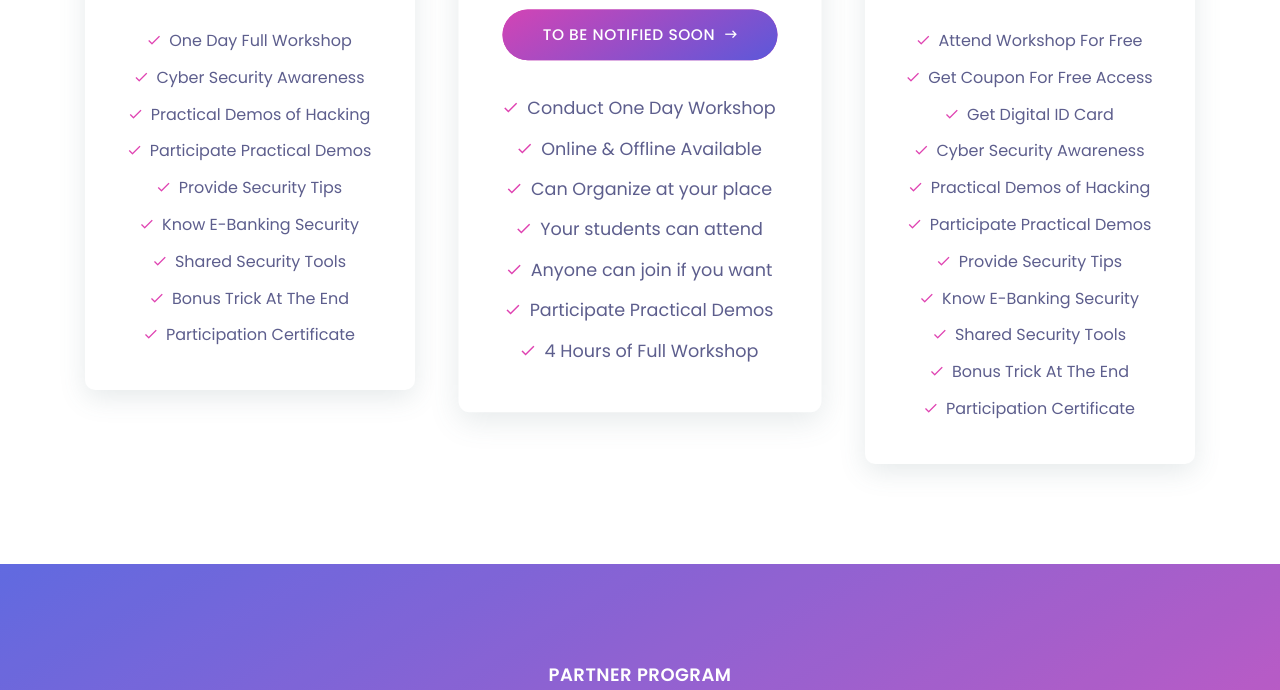
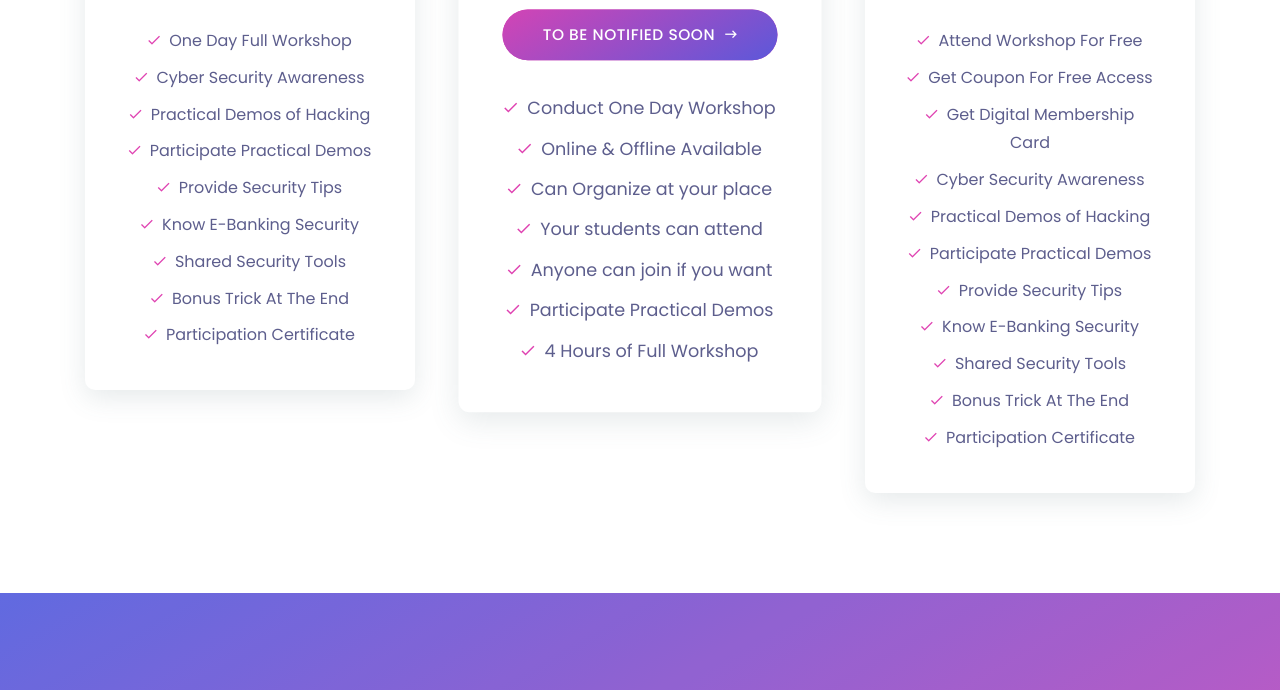
Before and after one commit to digidigital2021/workshop, a website: page registration.html in a window 1280 px wide. Shown: the part 896-1586 px from the top of the page. Drawn offline with Linux system fonts and the light colour scheme.

Commit message:
Update registration.html

```diff
--- a/registration.html
+++ b/registration.html
@@ -183,7 +183,7 @@
                         <div class="ticket-pricing-table-details">
                             <p><i class="zmdi zmdi-check"></i> Attend Workshop For Free</p>
                             <p><i class="zmdi zmdi-check"></i> Get Coupon For Free Access</p>
-                            <p><i class="zmdi zmdi-check"></i> Get Digital ID Card</p>
+                            <p><i class="zmdi zmdi-check"></i> Get Digital Membership Card</p>
                             <p><i class="zmdi zmdi-check"></i> Cyber Security Awareness</p>
                             <p><i class="zmdi zmdi-check"></i> Practical Demos of Hacking</p>
                             <p><i class="zmdi zmdi-check"></i> Participate Practical Demos</p>
```
